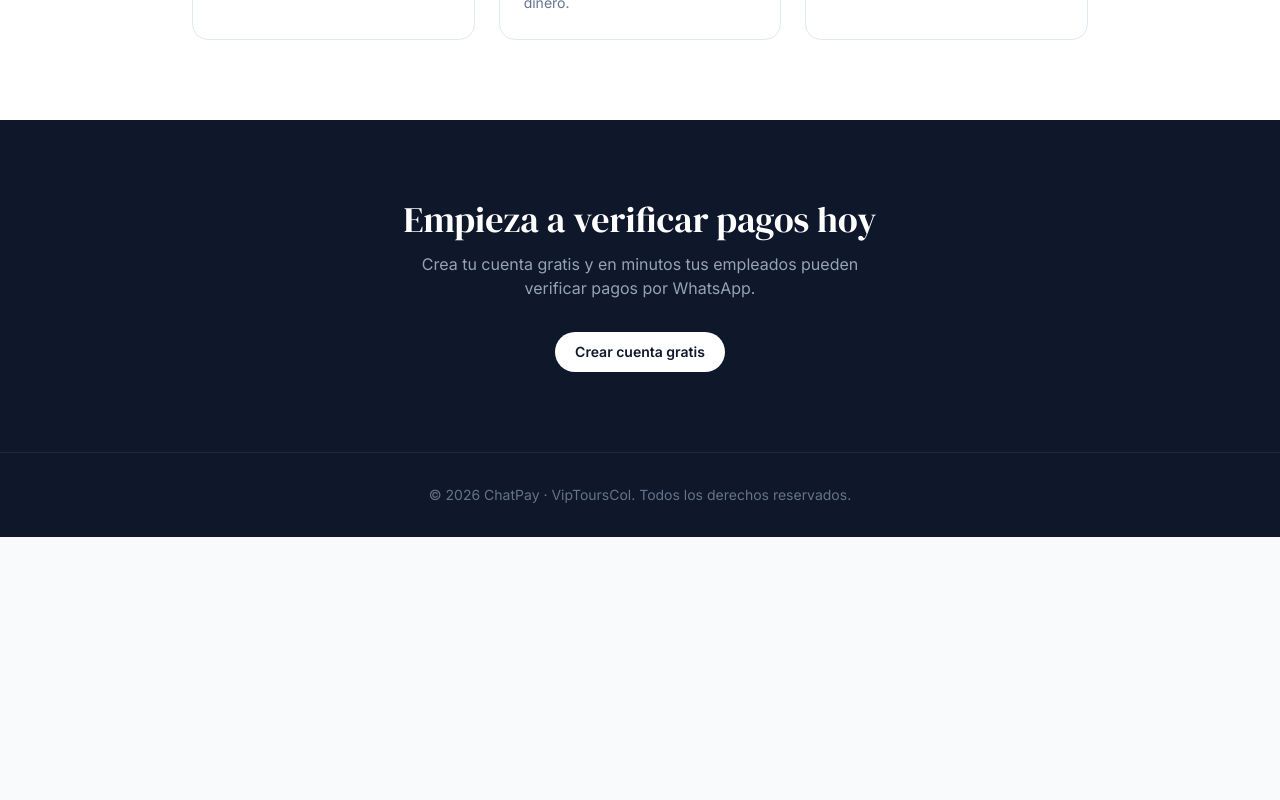
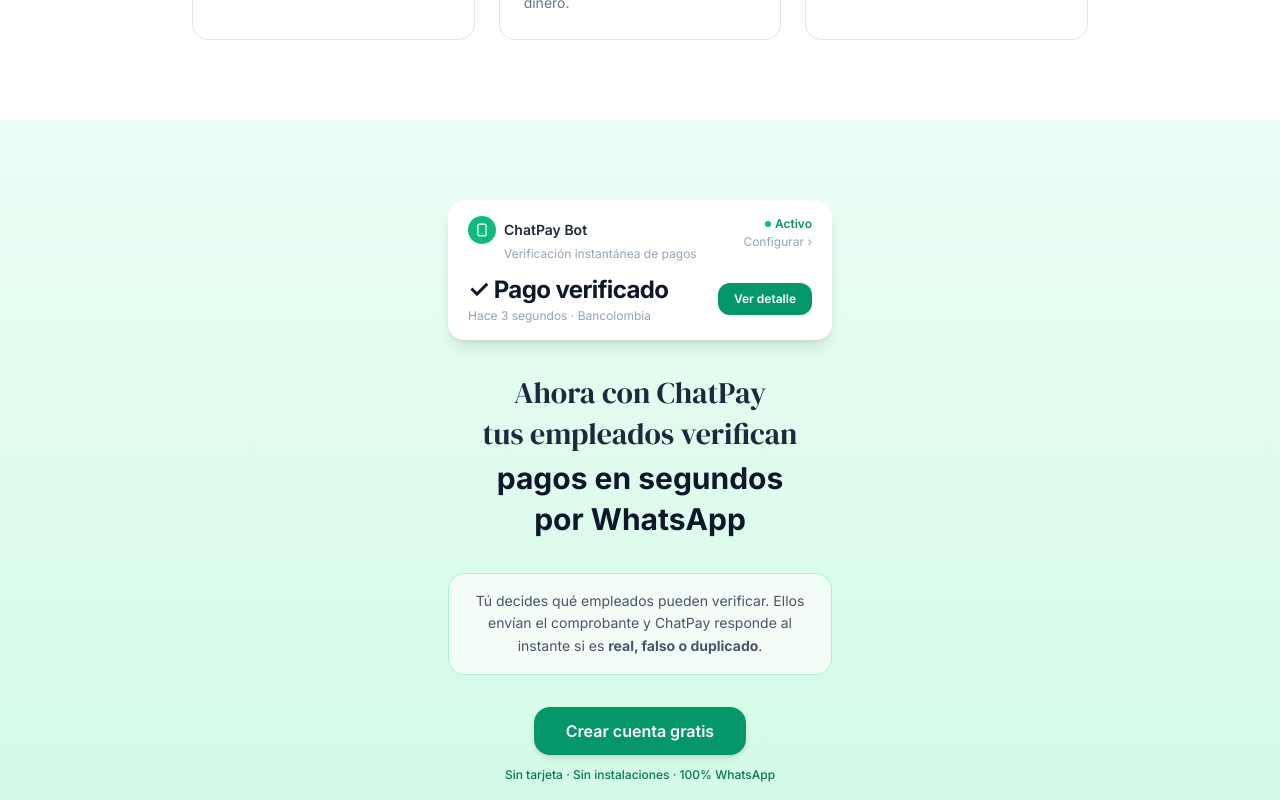
Before and after one commit to viptourscol/ChatPay, a React (Vite) app: page / in a window 1280 px wide. Shown: the part 2520-3320 px from the top of the page. Before the commit the page ends 3057 px from the top, so only its background shows below. Built offline with nearby package versions, Linux system fonts and the light colour scheme; no server answers.

Commit message:
feat: banner móvil estilo fintech en landing page

```diff
--- a/scripts/gmail-auth.js
+++ b/scripts/gmail-auth.js
@@ -13,7 +13,10 @@
 import { google } from 'googleapis';
 import readline from 'node:readline';
 
-const SCOPES = ['https://www.googleapis.com/auth/gmail.readonly'];
+const SCOPES = [
+  'https://www.googleapis.com/auth/gmail.readonly',
+  'https://www.googleapis.com/auth/gmail.modify',  // necesario para crear etiquetas y etiquetar mensajes
+];
 
 const oauth2 = new google.auth.OAuth2(
   process.env.GMAIL_CLIENT_ID,
--- a/src/pages/Landing.jsx
+++ b/src/pages/Landing.jsx
@@ -150,6 +150,67 @@
         </div>
       </section>
 
+      {/* BANNER MÓVIL ESTILO APP */}
+      <section className="py-20 px-6 bg-gradient-to-b from-emerald-50 to-emerald-100">
+        <div className="max-w-sm mx-auto">
+          {/* Tarjeta mock de app */}
+          <div className="bg-white rounded-2xl shadow-lg px-5 py-4 mb-8">
+            <div className="flex items-start justify-between mb-3">
+              <div>
+                <div className="flex items-center gap-2 mb-0.5">
+                  <div className="w-7 h-7 rounded-full bg-emerald-500 flex items-center justify-center">
+                    <Smartphone size={14} className="text-white" />
+                  </div>
+                  <span className="font-semibold text-sm text-slate-800">ChatPay Bot</span>
+                </div>
+                <p className="text-xs text-slate-400 ml-9">Verificación instantánea de pagos</p>
+              </div>
+              <div className="text-right">
+                <span className="text-xs text-emerald-600 font-semibold flex items-center gap-1 justify-end">
+                  <span className="w-1.5 h-1.5 rounded-full bg-emerald-500 inline-block" /> Activo
+                </span>
+                <p className="text-xs text-slate-400 mt-0.5">Configurar &rsaquo;</p>
+              </div>
+            </div>
+            <div className="flex items-center justify-between">
+              <div>
+                <p className="text-2xl font-bold text-slate-900 tracking-tight">✓ Pago verificado</p>
+                <p className="text-xs text-slate-400 mt-0.5">Hace 3 segundos · Bancolombia</p>
+              </div>
+              <button className="bg-emerald-600 text-white text-xs font-semibold rounded-xl px-4 py-2 shadow-sm">
+                Ver detalle
+              </button>
+            </div>
+          </div>
+
+          {/* Texto principal */}
+          <div className="text-center mb-8">
+            <h2 className="text-3xl font-serif leading-snug text-slate-800 mb-1">
+              Ahora con ChatPay<br />
+              tus empleados verifican
+            </h2>
+            <h2 className="text-3xl font-bold leading-snug text-slate-900">
+              pagos en segundos<br />por WhatsApp
+            </h2>
+          </div>
+
+          {/* Caja descriptiva */}
+          <div className="bg-white/70 border border-emerald-200 rounded-2xl px-5 py-4 text-center mb-8">
+            <p className="text-sm text-slate-600 leading-relaxed">
+              Tú decides qué empleados pueden verificar. Ellos envían el comprobante y ChatPay responde al instante si es <strong>real, falso o duplicado</strong>.
+            </p>
+          </div>
+
+          {/* CTA */}
+          <div className="text-center">
+            <Link to="/registro" className="inline-block bg-emerald-600 hover:bg-emerald-700 text-white font-semibold text-base rounded-2xl px-8 py-3 shadow-md transition">
+              Crear cuenta gratis
+            </Link>
+            <p className="text-xs text-emerald-700 mt-3 font-medium">Sin tarjeta · Sin instalaciones · 100% WhatsApp</p>
+          </div>
+        </div>
+      </section>
+
       {/* CTA FINAL */}
       <section className="py-20 px-6 bg-slate-900 text-white text-center">
         <h2 className="text-4xl font-serif mb-3">Empieza a verificar pagos hoy</h2>
```
Also changed, not shown: scripts/gmail-label-retroactive.js (added, +117 -0 lines).
